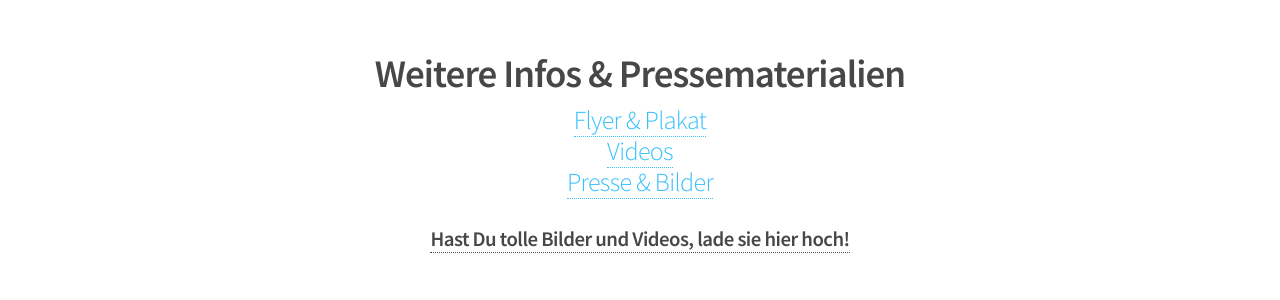
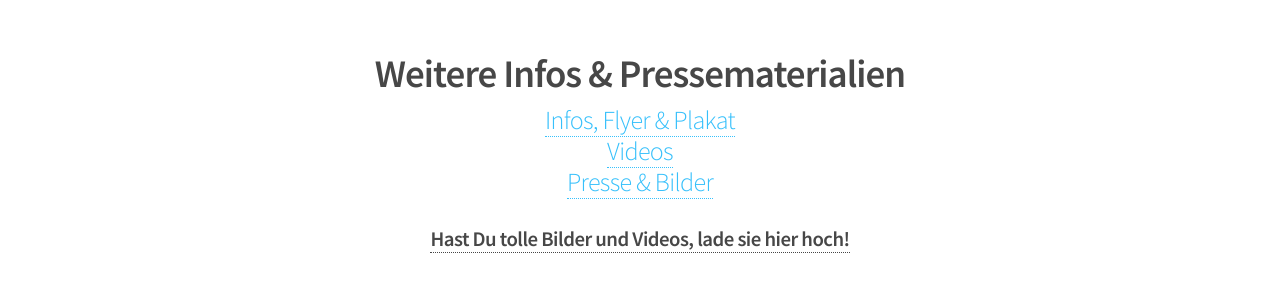
Before and after one commit to myosd/myosd.github.io, a Jekyll site: the page built from index.html, in a window 1280 px wide and 900 px high, scrolled down 2436 px. Shown: the part 157-457 px from the top of the window. Built offline with Jekyll 4.4.1, drawn with Linux system fonts in a browser that asks for light colours.

Commit message:
Update index.html

```diff
--- a/index.html
+++ b/index.html
@@ -112,7 +112,7 @@ Proben genommen? Welche Ergebnisse haben wir?</a></p>
 		<div class="container">
 			<header class="major">
 				<h2>Weitere Infos &amp; Pressematerialien</h2>
-				<p style="border-style: none"><a href="https://owncloud.mpi-bremen.de/index.php/s/WAPXUGf1ELlr3u5"> <span class="label">Flyer & Plakat</span></a></p>
+				<p style="border-style: none"><a href="https://owncloud.mpi-bremen.de/index.php/s/WAPXUGf1ELlr3u5"> <span class="label">Infos, Flyer & Plakat</span></a></p>
 				<p style="border-style: none"><a href="https://owncloud.mpi-bremen.de/index.php/s/dUeaZZrZMu6Sani" <span class="label">Videos</span></a></p>
 				<p style="border-style: none"><a href="https://owncloud.mpi-bremen.de/index.php/s/nGkXwLEILpeyUQ1" <span class="label">Presse & Bilder</span></a></p>
 				<h3><a href="https://owncloud.mpi-bremen.de/index.php/s/EYdCgvoNS4WUbNK"> <span class="label">Hast Du tolle Bilder und Videos, lade sie hier hoch!</span></a></h3>
```
